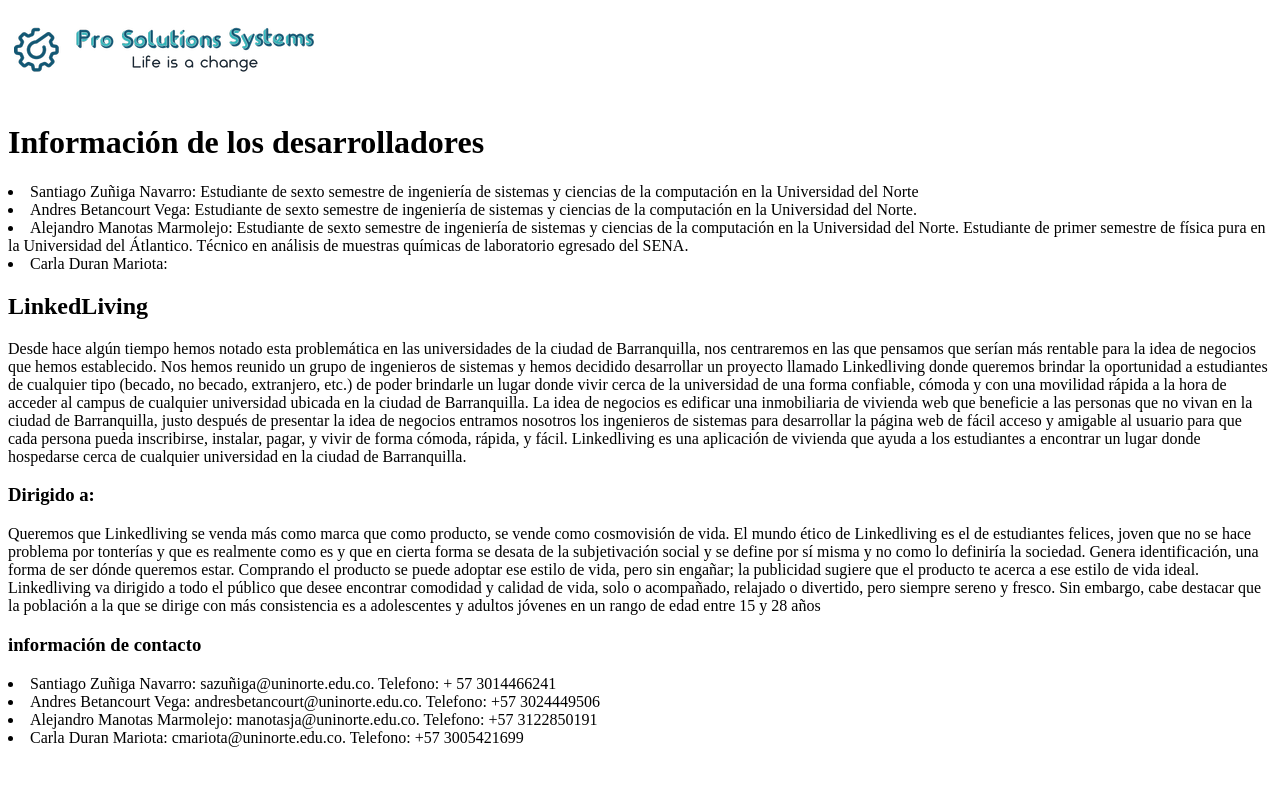
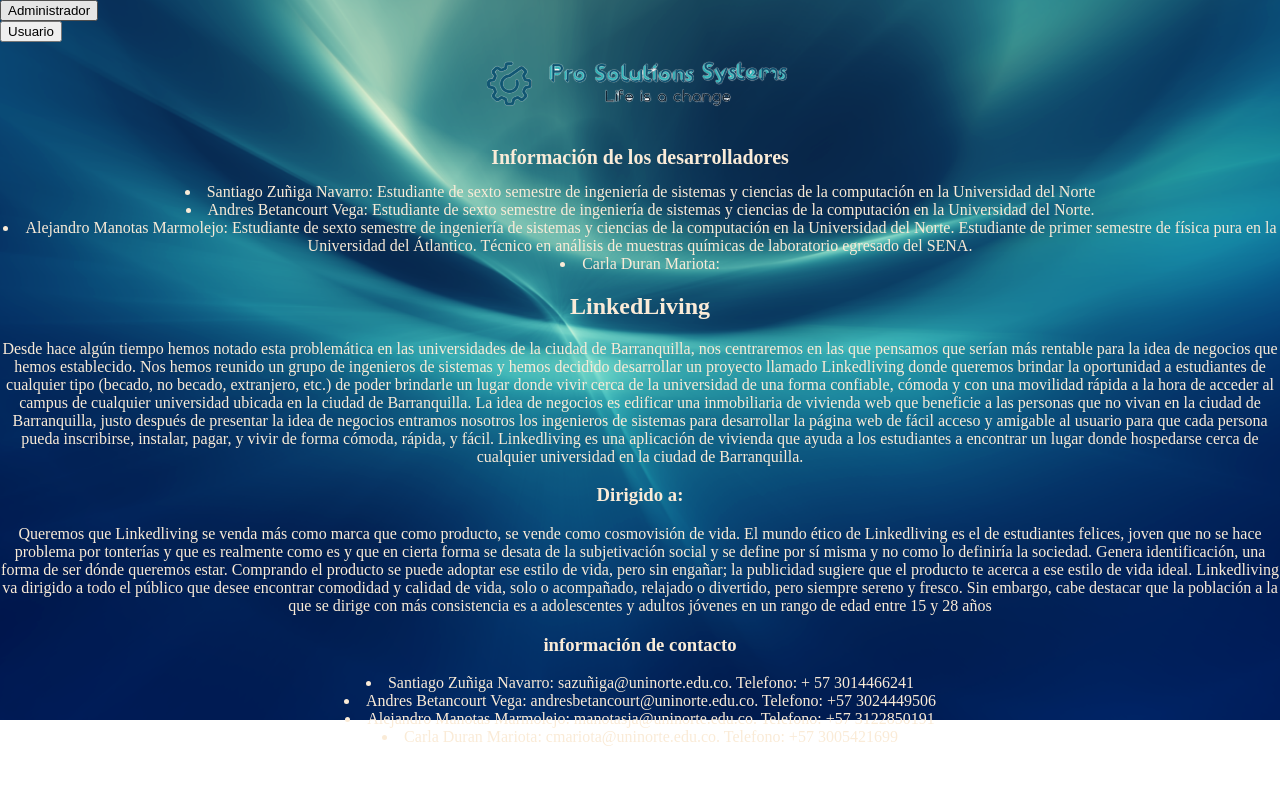
Before and after one commit to QuantumGorilla/LinkedLiving, a PHP site: page /principal.php in a window 1280 px wide. Shown: the top 786 px of the page. Run offline with PHP 8.4, Linux system fonts and the light colour scheme.

Commit message:
Principal y tipos de usuarios conectados, css añadido

```diff
--- a/conexion.php
+++ b/conexion.php
@@ -2,7 +2,7 @@
 	$server="localhost";
 	$username="root";
 	$password="";
-	$db='carritocompras';
+	$db='linkedliving';
 	/*$con=mysqli_connect($server,$username,$password)or die("no se ha podido establecer la conexion");
 	$sdb=mysqli_select_db($db,$con)or die("la base de datos no existe");*/
 
--- a/css/Login.css
+++ b/css/Login.css
@@ -1,6 +1,6 @@
 body{
 	margin: 0 auto;
-	background-image: url("../imagenes/Background2.jpg");
+	background-image: url("../imagenes/Background3.png");
 	background-repeat: no-repeat;
 	background-size: 100% 720px;
 }
--- /dev/null
+++ b/css/estiloPrincipal.css
@@ -0,0 +1,52 @@
+body{
+	margin: 0 auto;
+	background-image: url("../imagenes/Background3.png");
+	background-repeat: no-repeat;
+	background-size: 100% 720px;
+}
+
+img{
+    display: block;
+    margin: auto;
+    backface-visibility: hidden;
+}
+
+h1{
+    align-content: center;
+    font: "Times New Roman";
+    font-size: 20px;
+    color: antiquewhite;
+    text-align: center;
+}
+
+li{
+    align-content: center;
+    font: "Times New Roman";
+    font: 10px;
+    color: antiquewhite;
+    text-align: center;
+}
+
+h2{
+    align-content: center;
+    font: "Times New Roman";
+    font: 20px;
+    color: antiquewhite;
+    text-align: center;
+}
+
+p{
+    align-content: center;
+    font: "Times New Roman";
+    font: 10px;
+    color: antiquewhite;
+    text-align: center;
+}
+
+h3{
+    align-content: center;
+    font: "Times New Roman";
+    font: 20px;
+    color: antiquewhite;
+    text-align: center;
+}
--- a/principal.php
+++ b/principal.php
@@ -3,9 +3,16 @@
 <head>
 	<title>LinkedLiving</title>
     <meta charset="utf-8">
+    <link rel="stylesheet" a href="css\estiloPrincipal.css">
 </head>
 <body>
-	<img src="imagenes/Logo.png"/>
+    <form id="formulario" method="post" action="./admin.php">
+        <input type="submit" type="submit" value="Administrador" class="admin"/>
+    </form>
+    <form id="formulario" method="post" action="./index.php">
+        <input type="submit" type="submit" value="Usuario" class="index"/>
+    </form>
+	<img src="imagenes/Logo2.png"/>
     <h1> Información de los desarrolladores</h1>
     <li>Santiago Zuñiga Navarro: Estudiante de sexto semestre de ingeniería de sistemas y ciencias de la computación en la Universidad del Norte</li>
     <li>Andres Betancourt Vega: Estudiante de sexto semestre de ingeniería de sistemas y ciencias de la computación en la Universidad del Norte.</li>
```
Also changed, not shown: imagenes/Background3.png (added), imagenes/Logo2.png (added).
